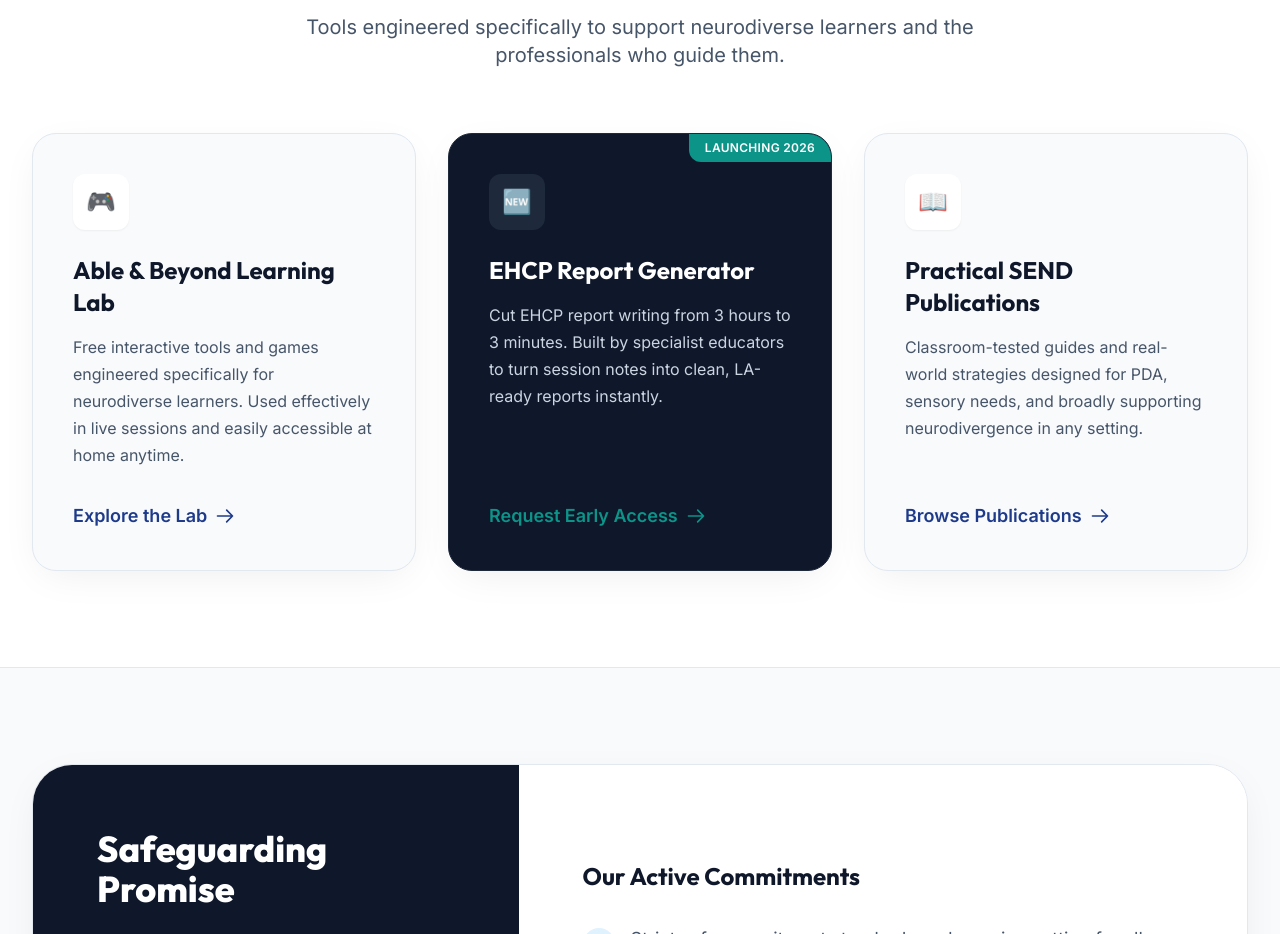
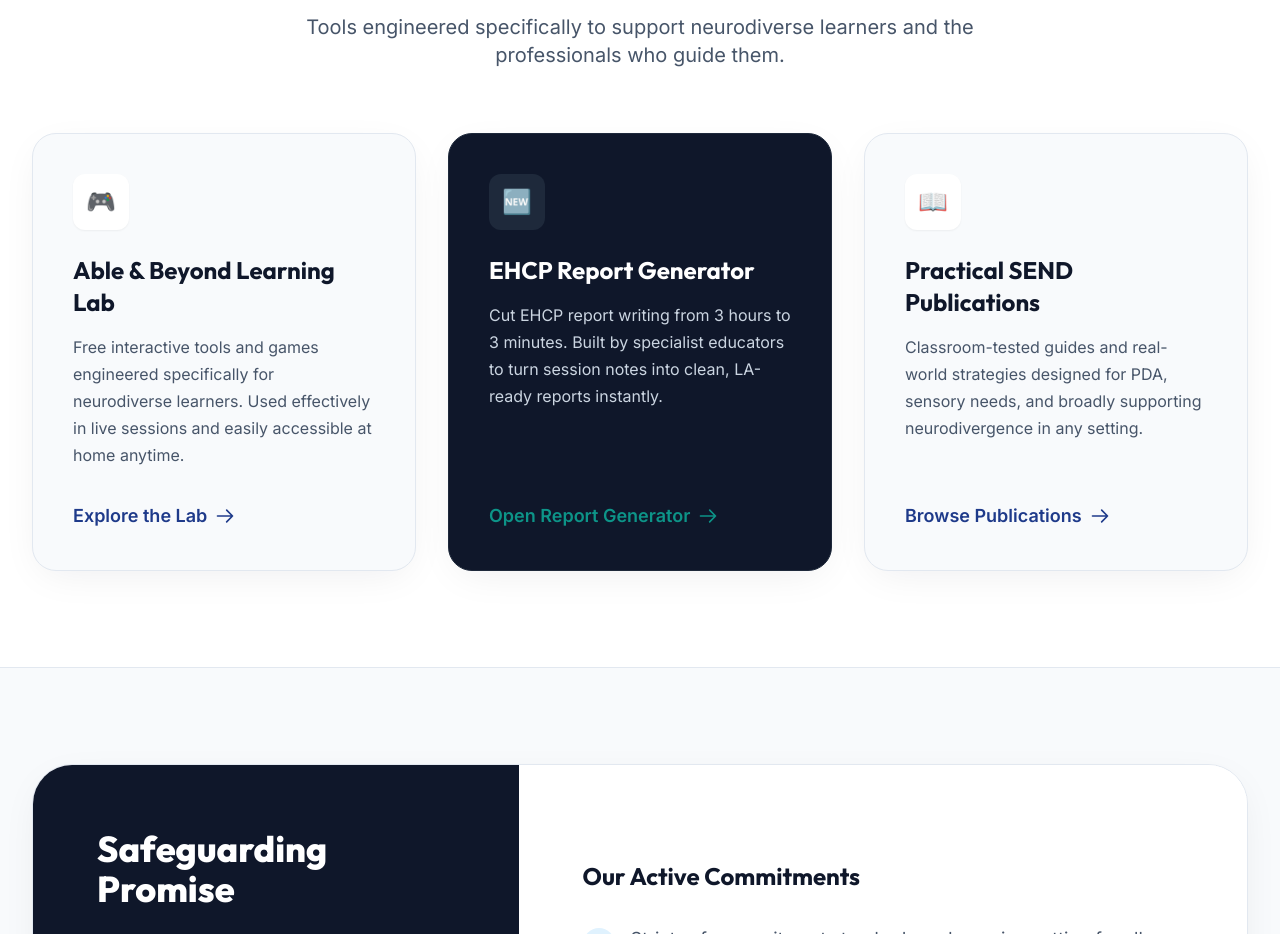
Before and after one commit to Ableandbeyond/able-and-beyond, a plain HTML site: page index.html in a window 1280 px wide. Shown: the part 1941-2875 px from the top of the page. Drawn offline with nearby package versions, Linux system fonts and the light colour scheme.

Commit message:
Update Report Generator link

```diff
--- a/index.html
+++ b/index.html
@@ -270,14 +270,13 @@
 
                     <!-- Card 2: Report Generator -->
                     <div class="bg-agency-navy rounded-3xl p-8 lg:p-10 shadow-soft border border-slate-800 flex flex-col relative overflow-hidden group hover:-translate-y-1 transition-transform duration-300">
-                        <div class="absolute top-0 right-0 bg-agency-teal text-white text-xs font-bold px-4 py-1.5 rounded-bl-xl uppercase tracking-wide">Launching 2026</div>
                         <div class="w-14 h-14 bg-slate-800 rounded-xl flex items-center justify-center text-2xl mb-6">🆕</div>
                         <h3 class="text-2xl font-bold text-white mb-4">EHCP Report Generator</h3>
                         <p class="text-slate-300 mb-8 flex-grow leading-accessible">
                             Cut EHCP report writing from 3 hours to 3 minutes. Built by specialist educators to turn session notes into clean, LA-ready reports instantly.
                         </p>
-                        <a href="mailto:admin@ableandbeyond.support" class="inline-flex items-center text-agency-teal font-bold hover:text-white transition-colors text-lg">
-                            Request Early Access
+                        <a href="https://reports.ableandbeyond.support/" target="_blank" rel="noopener noreferrer" class="inline-flex items-center text-agency-teal font-bold hover:text-white transition-colors text-lg">
+                            Open Report Generator
                             <svg class="w-5 h-5 ml-2 group-hover:translate-x-2 transition-transform" fill="none" viewBox="0 0 24 24" stroke="currentColor" stroke-width="2"><path stroke-linecap="round" stroke-linejoin="round" d="M14 5l7 7m0 0l-7 7m7-7H3"/></svg>
                         </a>
                     </div>
```
